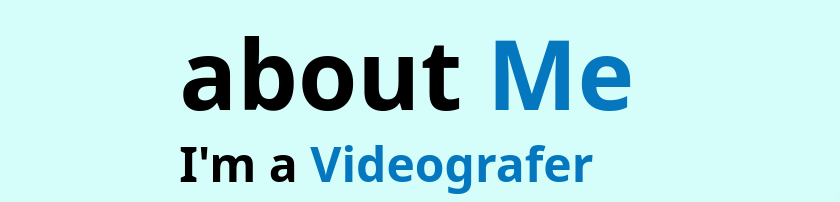
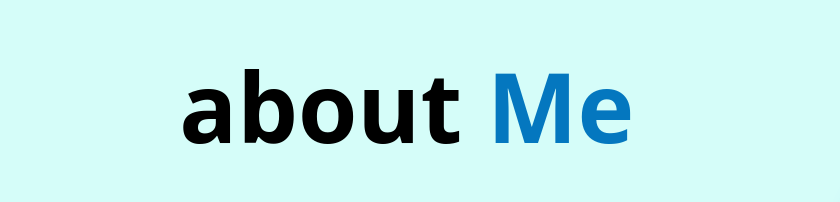
Before and after one commit to yaannsa-design/PersonalBrandingYaannsa, a plain HTML site: page index.html in a window 1280 px wide. Shown: the part 980-1182 px from the top of the page, 0-840 px from the left. Drawn offline with nearby package versions, Linux system fonts and the light colour scheme; grey boxes are pictures that could not be loaded.

Commit message:
Update index.html

```diff
--- a/index.html
+++ b/index.html
@@ -58,7 +58,7 @@
         <section class="about" id="about">
         <div class="about-content">
             <h2 class="heading">about <span> Me</span></h2>
-            <h3> I'm a <span> Videografer</span></h3>
+          <h3> <span> </span></h3>
             <p> Saya adalah Mahasiswa aktif semester 3 dari Program Studi Sistem
 Informasi, Fakultas Teknik dan Kejuruan, Universitas Pendidikan
 Ganesha. Mampu beroragnisasi dan menjalankan tugas
```
